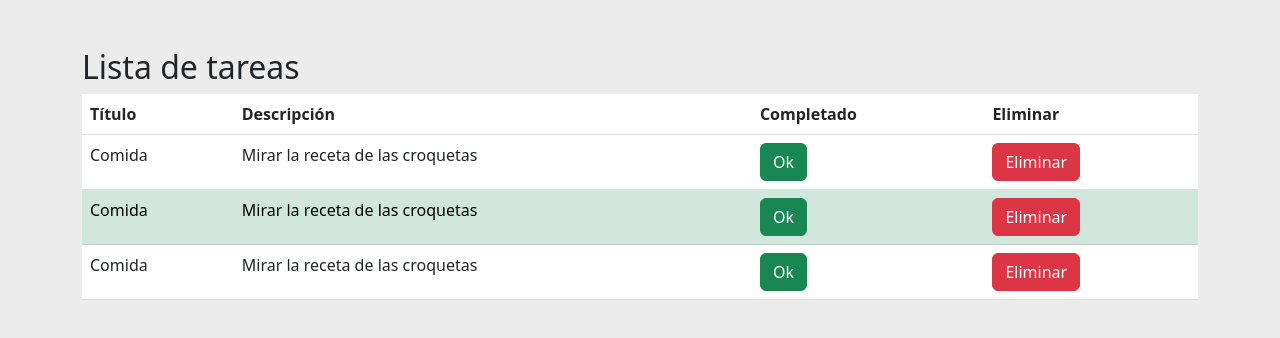
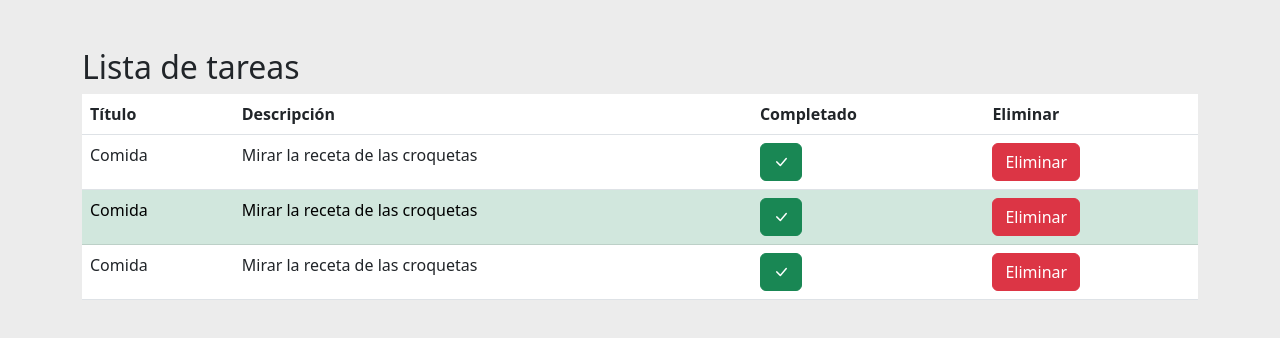
Before and after one commit to santiarroyave/sao-fe-gc-ejercicios-T13-Angular-07-2023, an Angular app in the folder problema04/: page / in a window 1280 px wide. Shown: the top 338 px of the page. Built offline with nearby package versions, Linux system fonts and the light colour scheme.

Commit message:
Agegado icono del check

```diff
--- a/problema04/src/app/lista-tareas/lista-tareas.component.html
+++ b/problema04/src/app/lista-tareas/lista-tareas.component.html
@@ -13,19 +13,19 @@
         <tr>
             <td>Comida</td>
             <td>Mirar la receta de las croquetas</td>
-            <td><button class="btn btn-success">Ok</button></td>
+            <td><button class="btn btn-success"><i class="bi bi-check-lg"></i></button></td>
             <td><button class="btn btn-danger">Eliminar</button></td>
         </tr>
         <tr class="table-success">
             <td>Comida</td>
             <td>Mirar la receta de las croquetas</td>
-            <td><button class="btn btn-success">Ok</button></td>
+            <td><button class="btn btn-success"><i class="bi bi-check-lg"></i></button></td>
             <td><button class="btn btn-danger">Eliminar</button></td>
         </tr>
         <tr>
             <td>Comida</td>
             <td>Mirar la receta de las croquetas</td>
-            <td><button class="btn btn-success">Ok</button></td>
+            <td><button class="btn btn-success"><i class="bi bi-check-lg"></i></button></td>
             <td><button class="btn btn-danger">Eliminar</button></td>
         </tr>
     </tbody>
--- a/problema04/src/index.html
+++ b/problema04/src/index.html
@@ -9,6 +9,8 @@
 
   <!-- BOOTSTRAP -->
   <link href="https://cdn.jsdelivr.net/npm/bootstrap@5.3.0/dist/css/bootstrap.min.css" rel="stylesheet" integrity="sha384-9ndCyUaIbzAi2FUVXJi0CjmCapSmO7SnpJef0486qhLnuZ2cdeRhO02iuK6FUUVM" crossorigin="anonymous">
+  <!-- BOOTSTRAP ICONS -->
+  <link rel="stylesheet" href="https://cdn.jsdelivr.net/npm/bootstrap-icons@1.10.5/font/bootstrap-icons.css">
 </head>
 <body>
   <app-root></app-root>
```
